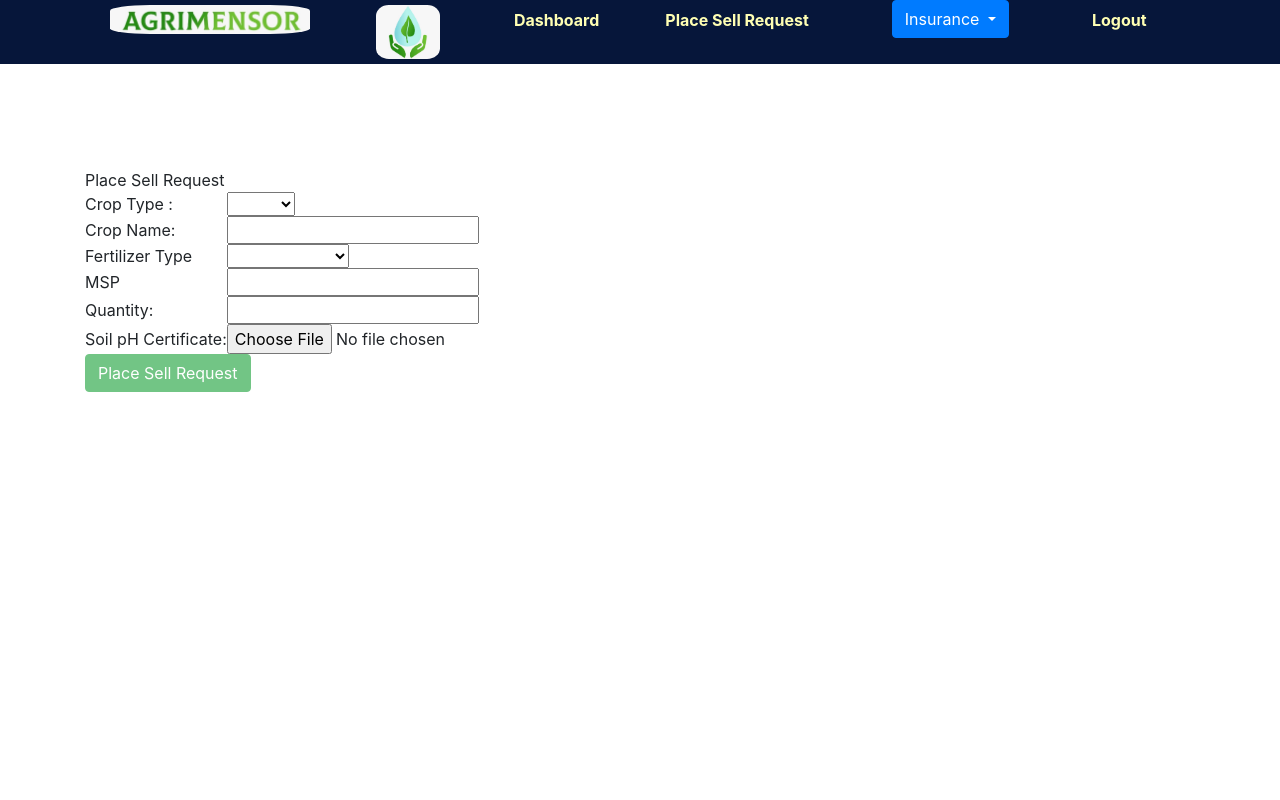
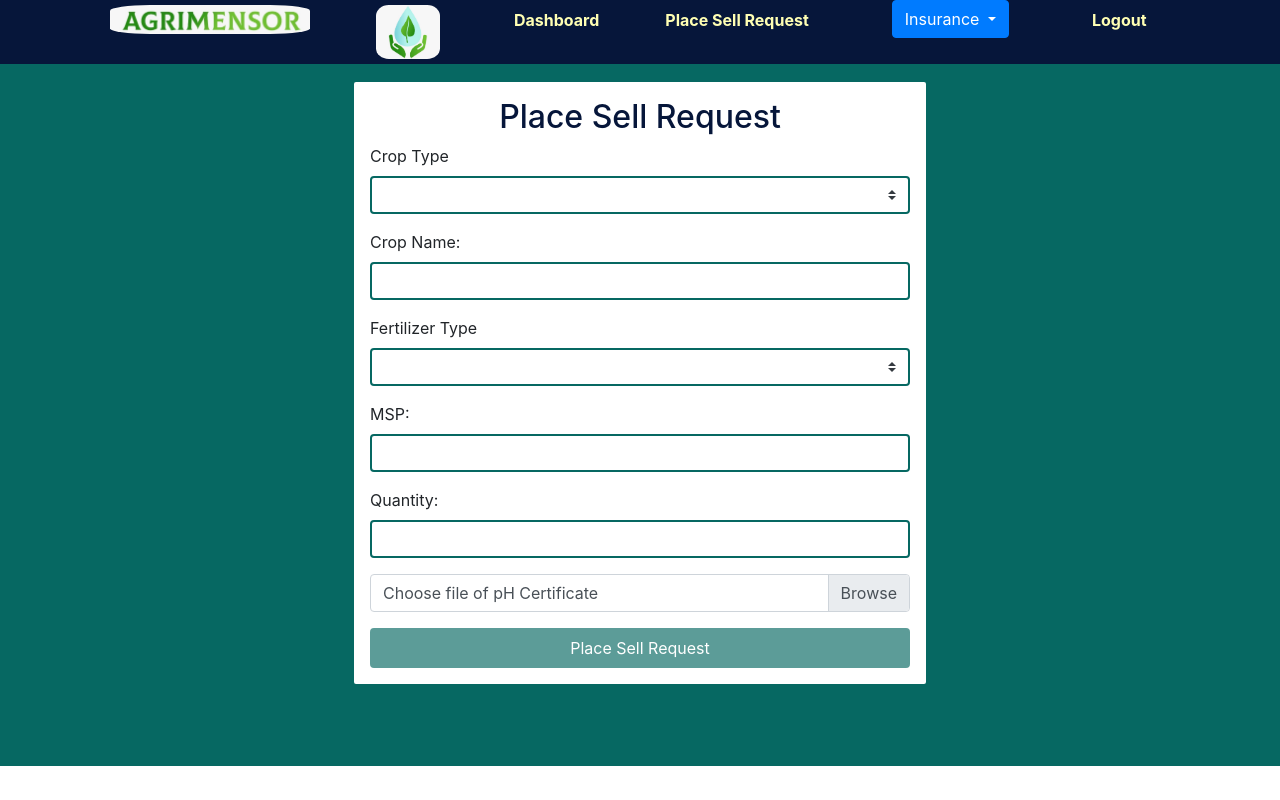
Before and after one commit to Hellenic-gp5/hellenic-practice, an Angular app in the folder Farmer-Schemes/: page /add in a window 1280 px wide. Built offline with nearby package versions, Linux system fonts and the light colour scheme.

Commit message:
Place crop sell request form

```diff
--- a/Farmer-Schemes/src/app/sellR/sellR.component.css
+++ b/Farmer-Schemes/src/app/sellR/sellR.component.css
@@ -0,0 +1,26 @@
+.container-fluid {
+  background-color: #066862;
+  padding: 5rem 4rem;
+}
+.container {
+  padding: 16px;
+  width: 50%;
+  margin: auto;
+  border: 2px solid #066862;
+  border-radius: 4px;
+  background-color: #fff;
+}
+h2 {
+  text-align: center;
+  color: #06163a;
+}
+.btn {
+  border: 2px solid #066862;
+  background-color: #066862;
+  color: #fff;
+}
+.form-control,
+.custom-select,
+.custom-file-input {
+  border: 2px solid #066862;
+}
--- a/Farmer-Schemes/src/app/sellR/sellR.component.html
+++ b/Farmer-Schemes/src/app/sellR/sellR.component.html
@@ -24,24 +24,28 @@
         </ul>
     </nav>
     </div> -->
+
+<app-navbary></app-navbary>
+<div class="container-fluid">
   <div class="container">
-  <app-navbary></app-navbary><br /><br /><br /><br /><br /><br /><br />
-  <div class="panel panel-primary" style="float: center">
-    <div class="panel-heading">Place Sell Request</div>
-    <div class="panel-body">
-      <form class="form-group" (ngSubmit)="saveCrop()" #addForm="ngForm">
-        <table>
-          <tr>
-            <td>Crop Type :</td>
-            <select name="cropType" [(ngModel)]="crop.cropType">
+    <h2>Place Sell Request</h2>
+    <form (ngSubmit)="saveCrop()" #addForm="ngForm">
+      <div class="form-group">
+        <label for="crop type">Crop Type</label>
+        <select
+          name="cropType"
+          [(ngModel)]="crop.cropType"
+          class="custom-select"
+        >
+          <option selected>Please Select Crop Type</option>
           <option value="Kharif">Kharif</option>
           <option value="Rabi">Rabi</option>
         </select>
-
-          </tr>
-          <tr>
-            <td>Crop Name:</td>
+      </div>
+      <div class="form-group">
+        <label for="crop name">Crop Name:</label>
         <input
+          class="form-control"
           type="text"
           name="cropName"
           [(ngModel)]="crop.cropName"
@@ -49,54 +53,51 @@
           pattern="[A-Za-z]{3,}"
           #cropName="ngModel"
         />
-            <span
-              class="alert-warning"
-              *ngIf="cropName.touched && cropName.invalid"
+        <span class="alert-warning" *ngIf="cropName.touched && cropName.invalid"
           >Crop Name is invalid</span
         >
-          </tr>
-          <tr>
-            <td>Fertilizer Type</td>
-            <td>
+      </div>
+      <div class="form-group">
+        <label for="fertilizer type">Fertilizer Type</label>
         <select
           type="text"
           name="fertilizer"
-                [(ngModel)]="crop.fertilizer">
+          class="custom-select"
+          [(ngModel)]="crop.fertilizer"
+        >
+          <option selected>Select Fertilizer Type</option>
           <option value="Nitrogen">Nitrogen</option>
           <option value="Phosphorous">Phosphorous</option>
           <option value="Potassium">Potassium</option>
           <option value="Urea">Urea</option>
         </select>
-
-            </td>
-          </tr>
-          <tr>
-            <td>MSP</td>
-            <td>
+      </div>
+      <div class="form-group">
+        <label for="msp">MSP:</label>
         <input
           type="text"
           name="cropBasePrice"
           [(ngModel)]="crop.cropBasePrice"
           required
-                pattern="[1-9]"
+          pattern="[0-9]{1,}"
           #cropBasePrice="ngModel"
+          class="form-control"
         />
         <span
           class="alert-warning"
           *ngIf="cropBasePrice.touched && cropBasePrice.invalid"
           >MSP is invalid</span
         >
-            </td>
-          </tr>
-          <tr>
-            <td>Quantity:</td>
-            <td>
+      </div>
+      <div class="form-group">
+        <label for="Quantity">Quantity:</label>
         <input
+          class="form-control"
           type="number"
           name="cropQAuantity"
           [(ngModel)]="crop.cropQuantity"
           required
-                pattern="[1-9]"
+          pattern="[1-9]{1,}"
           #cropQuantity="ngModel"
         />
         <span
@@ -104,41 +105,31 @@
           *ngIf="cropQuantity.touched && cropQuantity.invalid"
           >Crop Quantity is invalid</span
         >
-            </td>
-          </tr>
-          <tr>
-            <td>Soil pH Certificate:</td>
-            <td>
+      </div>
+      <div class="custom-file">
         <input
           type="file"
           name="soilPH"
           [(ngModel)]="crop.soilPH"
           class="form-control-file"
           id="exampleFormControlFile1"
-                required
-                pattern="[A-Za-z]{3,}"
           #soilPH="ngModel"
+          class="custom-file-input"
         />
-              <span
-                class="alert-warning"
-                *ngIf="soilPH.touched && soilPH.invalid"
+        <span class="alert-warning" *ngIf="soilPH.touched && soilPH.invalid"
           >Soil PH is invalid</span
         >
-            </td>
-          </tr>
-          <tr>
-            <th colspan="2">
+        <label class="custom-file-label" for="customFile"
+          >Choose file of pH Certificate</label
+        >
+      </div>
       <button
         type="submit"
-                class="btn btn-success"
+        class="btn btn-block mt-3"
         [disabled]="!addForm.valid"
       >
         Place Sell Request
       </button>
-            </th>
-          </tr>
-        </table>
     </form>
   </div>
 </div>
-</div>
--- a/Farmer-Schemes/src/app/sellR/sellR.component.ts
+++ b/Farmer-Schemes/src/app/sellR/sellR.component.ts
@@ -20,12 +20,14 @@ export class SellRComponent implements OnInit {
     this.userId = localStorage.getItem('userId');
   }
 
-
   saveCrop() {
-    this.crop.soilPH=this.crop.soilPH.replace(/^c:\\fakepath\\/i, 'assets/img/document/');
+    this.crop.soilPH = this.crop.soilPH.replace(
+      /^c:\\fakepath\\/i,
+      'assets/img/document/'
+    );
     this.stringifiedData = JSON.stringify(this.crop);
     this.parsedJson = JSON.parse(this.stringifiedData);
     this.service.saveFarmerCrop(this.parsedJson);
-    //this.router.navigate(['list']);
+    this.router.navigate(['/farmer']);
   }
 }
```
Lines whose indentation alone changed are shown as unchanged.
